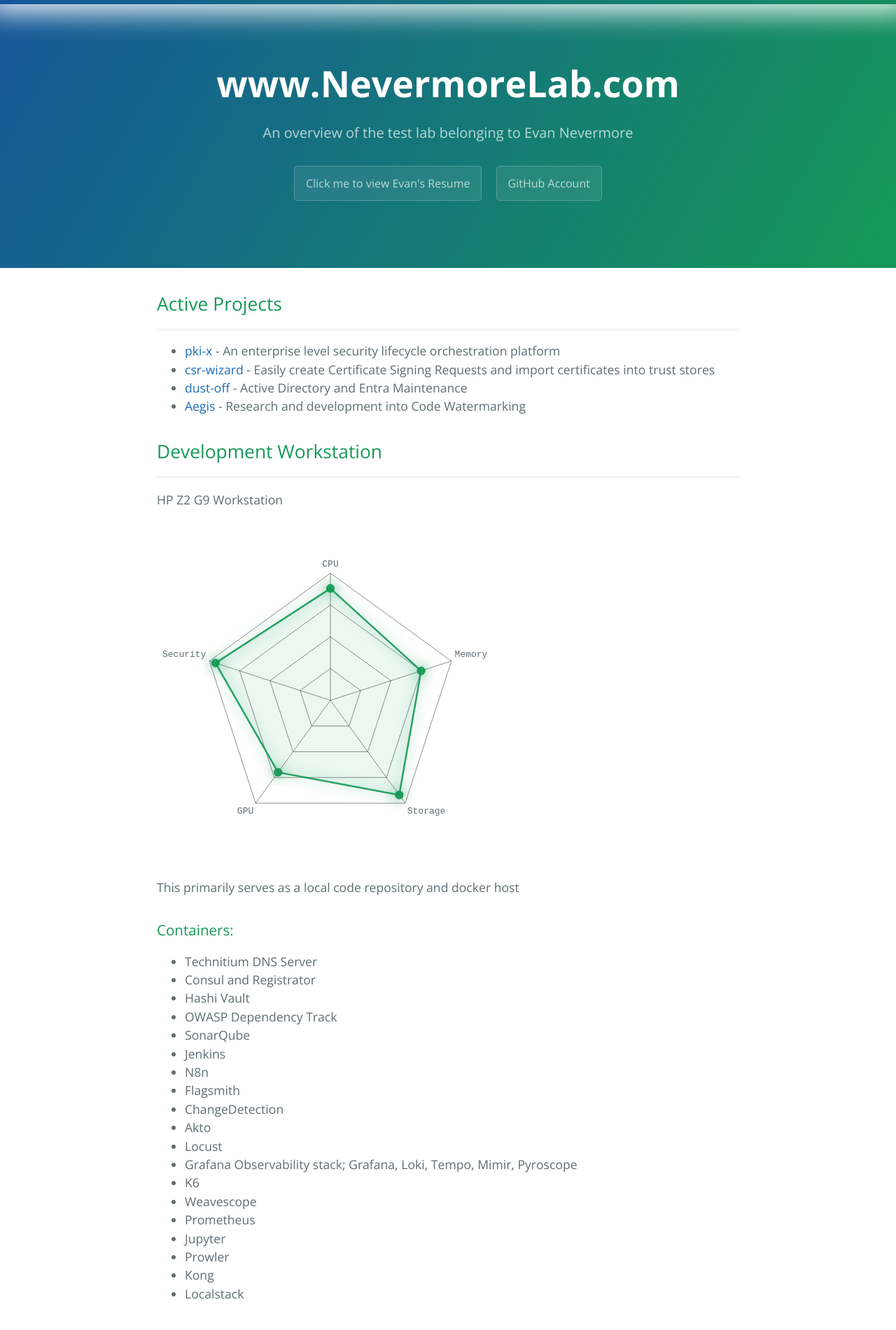
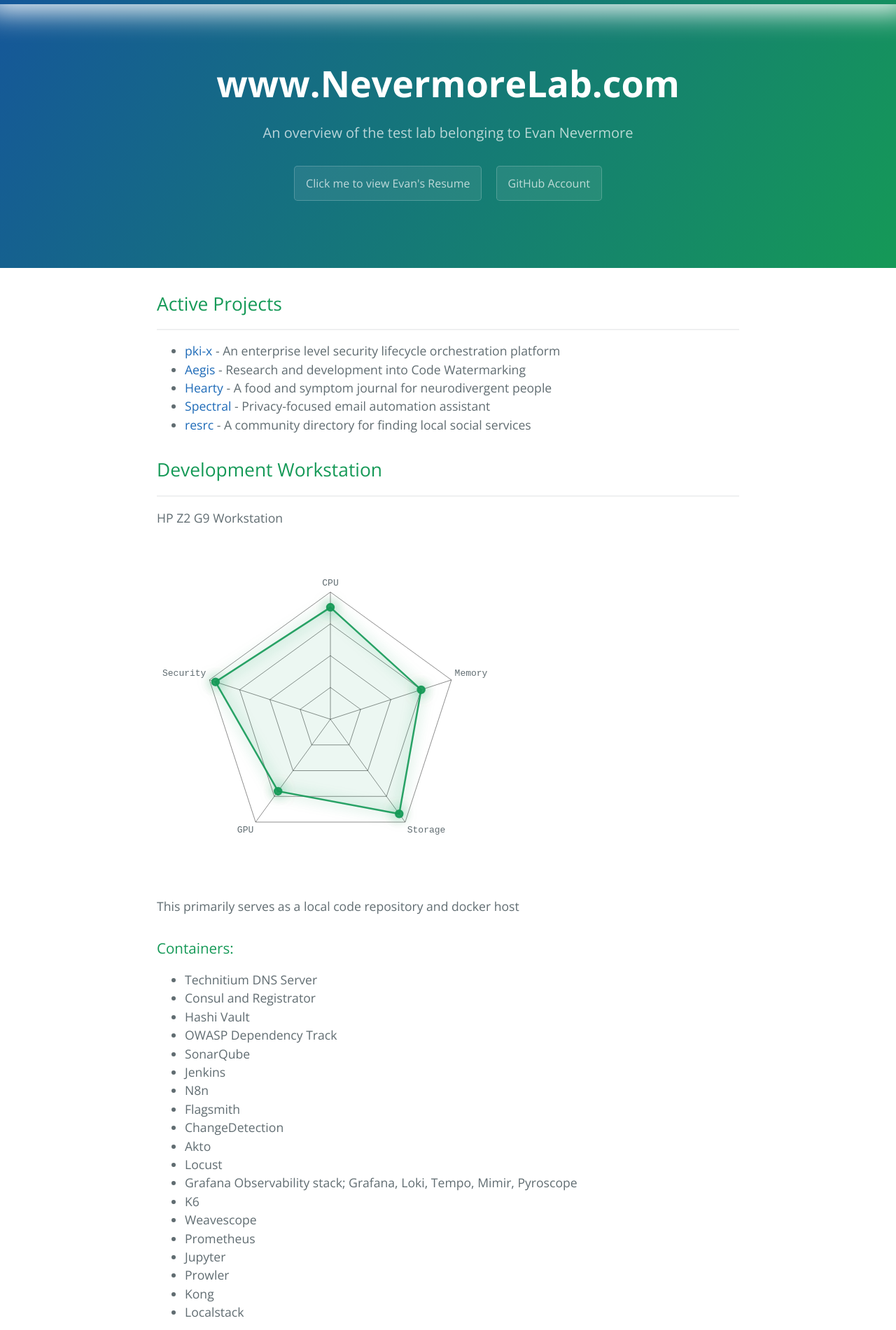
Before and after one commit to InfiniteInsight/InfiniteInsight.github.io, a Jekyll site: the page built from index.md, in a window 1280 px wide. Shown: the top 1901 px of the page at 70% size. Built offline with Jekyll 4.4.1, drawn with Linux system fonts in a browser that asks for light colours; our own code applies the rules of GitHub Pages for plain Markdown files.

Commit message:
fix: black card spec text, larger colored bullets; update active projects list
Co-Authored-By: Claude Sonnet 4.6 <noreply@anthropic.com>

```diff
--- a/_includes/glow-card-base.html
+++ b/_includes/glow-card-base.html
@@ -89,13 +89,14 @@
   padding: 0;
   margin: 0;
   font-size: 0.72rem;
-  color: #475569;
+  color: #0f172a;
   line-height: 1.65;
 }
 
 .gc-specs li::before {
-  content: "· ";
-  color: hsl(var(--gc-hue) 60% 48%);
+  content: "▸ ";
+  font-size: 0.8rem;
+  color: hsl(var(--gc-hue) 65% 45%);
 }
 </style>
 
--- a/index.md
+++ b/index.md
@@ -5,9 +5,10 @@ layout: default
 ## Active Projects
 * * *
 - [pki-x](./pkix.md) - An enterprise level security lifecycle orchestration platform
-- [csr-wizard](./csr-wizard.md) - Easily create Certificate Signing Requests and import certificates into trust stores
-- [dust-off](./dust-off.md) - Active Directory and Entra Maintenance
 - [Aegis](./aegis.md) - Research and development into Code Watermarking
+- [Hearty](https://hearty.ltd) - A food and symptom journal for neurodivergent people
+- [Spectral](https://github.com/InfiniteInsight/Spectral-Privacy) - Privacy-focused email automation assistant
+- [resrc](https://resrc.support) - A community directory for finding local social services
 
 ## Development Workstation
 * * *
```
